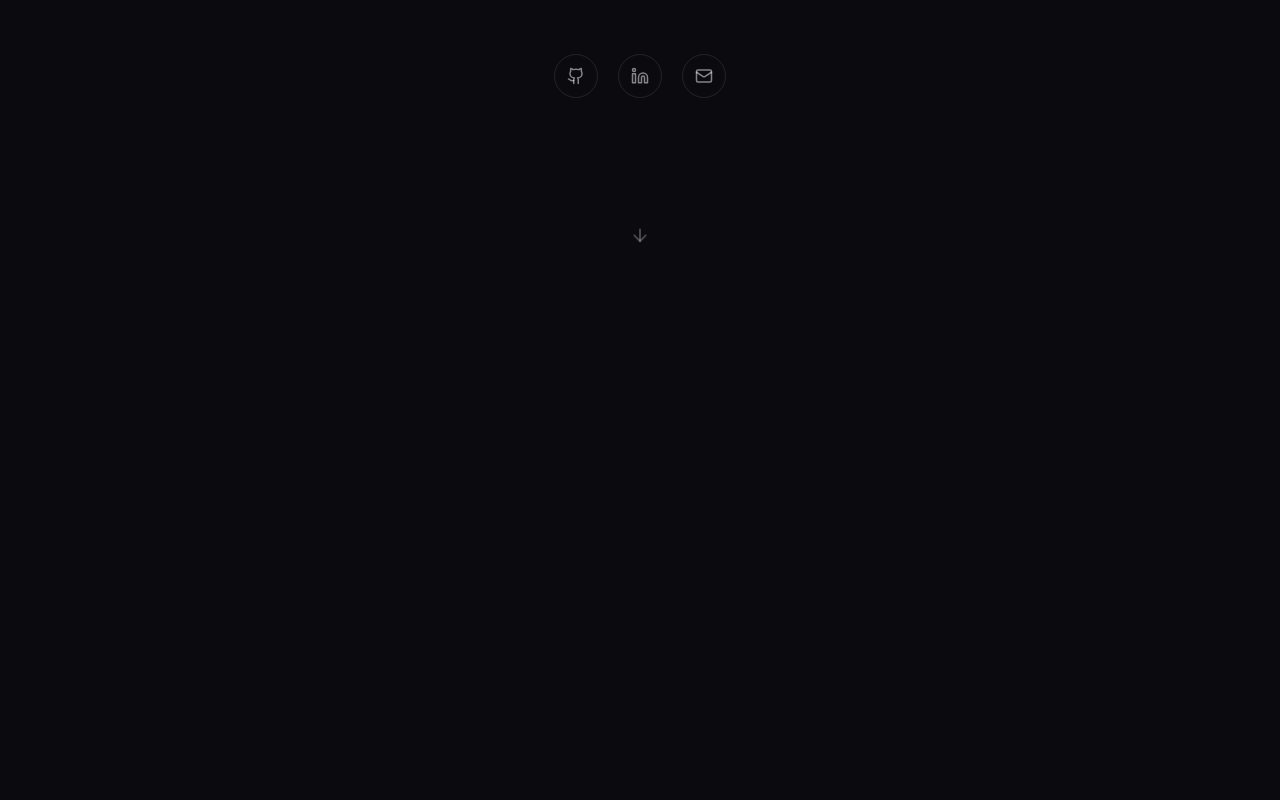
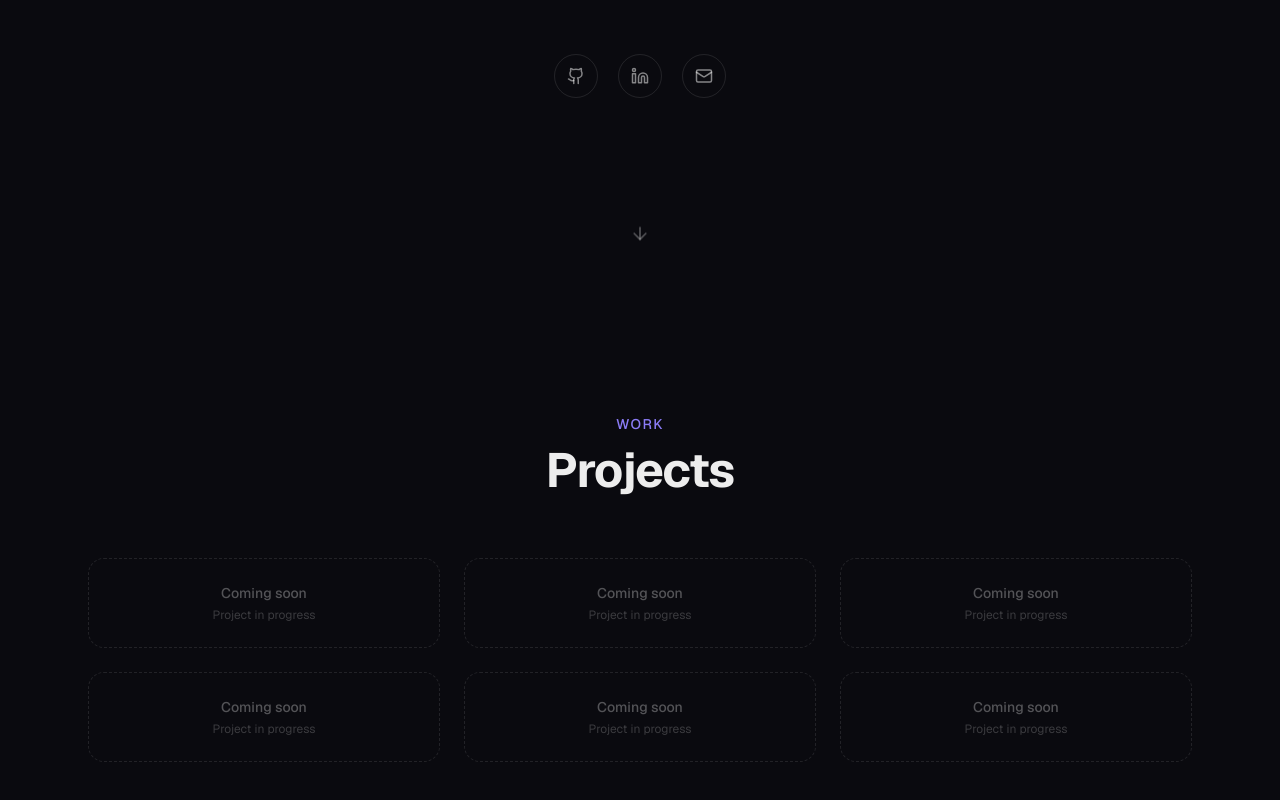
Before and after one commit to bastaxdev/portfolio-website, a Next.js app: page / in a window 1280 px wide. Shown: the part 514-1314 px from the top of the page. Before the commit the page ends 800 px from the top, so only its background shows below. Built offline with nearby package versions, Linux system fonts and the light colour scheme.

Commit message:
feat: add Projects section with placeholder cards

```diff
--- a/components/sections/Projects.tsx
+++ b/components/sections/Projects.tsx
@@ -1,3 +1,126 @@
+"use client";
+
+import { motion } from "framer-motion";
+import { Code2, ExternalLink } from "lucide-react";
+import { projects } from "@/lib/data";
+import type { Project } from "@/types";
+
+const fadeUp = {
+  hidden: { opacity: 0, y: 30 },
+  visible: {
+    opacity: 1,
+    y: 0,
+    transition: { duration: 0.6, ease: "easeOut" as const },
+  },
+};
+
+const stagger = {
+  visible: {
+    transition: { staggerChildren: 0.15 },
+  },
+};
+
+function ProjectCard({ project }: { project: Project }) {
+  return (
+    <motion.article
+      variants={fadeUp}
+      className="group relative flex flex-col rounded-2xl border border-white/10 bg-white/5 p-6 transition-colors hover:border-white/20 hover:bg-white/[0.07]"
+    >
+      <div className="mb-4 flex items-start justify-between gap-4">
+        <h3 className="text-lg font-semibold">{project.title}</h3>
+        <div className="flex shrink-0 gap-2">
+          {project.githubUrl && (
+            <a
+              href={project.githubUrl}
+              aria-label="GitHub"
+              className="text-white/40 transition-colors hover:text-white"
+            >
+              <Code2 size={18} />
+            </a>
+          )}
+          {project.liveUrl && (
+            <a
+              href={project.liveUrl}
+              aria-label="Live"
+              className="text-white/40 transition-colors hover:text-white"
+            >
+              <ExternalLink size={18} />
+            </a>
+          )}
+        </div>
+      </div>
+
+      <p className="mb-6 flex-1 text-sm leading-relaxed text-white/50">
+        {project.description}
+      </p>
+
+      <div className="flex flex-wrap gap-2">
+        {project.tech.map((t) => (
+          <span
+            key={t}
+            className="rounded-full px-3 py-1 text-xs font-medium"
+            style={{
+              background: "rgba(139,124,246,0.12)",
+              color: "var(--accent)",
+            }}
+          >
+            {t}
+          </span>
+        ))}
+      </div>
+    </motion.article>
+  );
+}
+
+function ComingSoonCard() {
+  return (
+    <motion.article
+      variants={fadeUp}
+      className="flex flex-col items-center justify-center rounded-2xl border border-dashed border-white/10 p-6 text-center"
+    >
+      <p className="mb-1 text-sm font-medium text-white/30">Coming soon</p>
+      <p className="text-xs text-white/20">Project in progress</p>
+    </motion.article>
+  );
+}
+
 export default function Projects() {
-  return <section id="projects" />;
+  const placeholderCount = 6;
+
+  return (
+    <section id="projects" className="mx-auto max-w-6xl px-6 py-32">
+      <motion.div
+        initial="hidden"
+        whileInView="visible"
+        viewport={{ once: true, amount: 0.2 }}
+        variants={fadeUp}
+        className="mb-16 text-center"
+      >
+        <p
+          className="mb-3 text-sm font-medium tracking-widest uppercase"
+          style={{ color: "var(--accent)" }}
+        >
+          Work
+        </p>
+        <h2 className="text-4xl font-bold tracking-tight sm:text-5xl">
+          Projects
+        </h2>
+      </motion.div>
+
+      <motion.div
+        initial="hidden"
+        whileInView="visible"
+        viewport={{ once: true, amount: 0.1 }}
+        variants={stagger}
+        className="grid gap-6 sm:grid-cols-2 lg:grid-cols-3"
+      >
+        {projects.map((project) => (
+          <ProjectCard key={project.id} project={project} />
+        ))}
+        {Array.from({ length: placeholderCount }).map((_, i) => (
+          <ComingSoonCard key={`placeholder-${i}`} />
+        ))}
+      </motion.div>
+    </section>
+  );
 }
```
